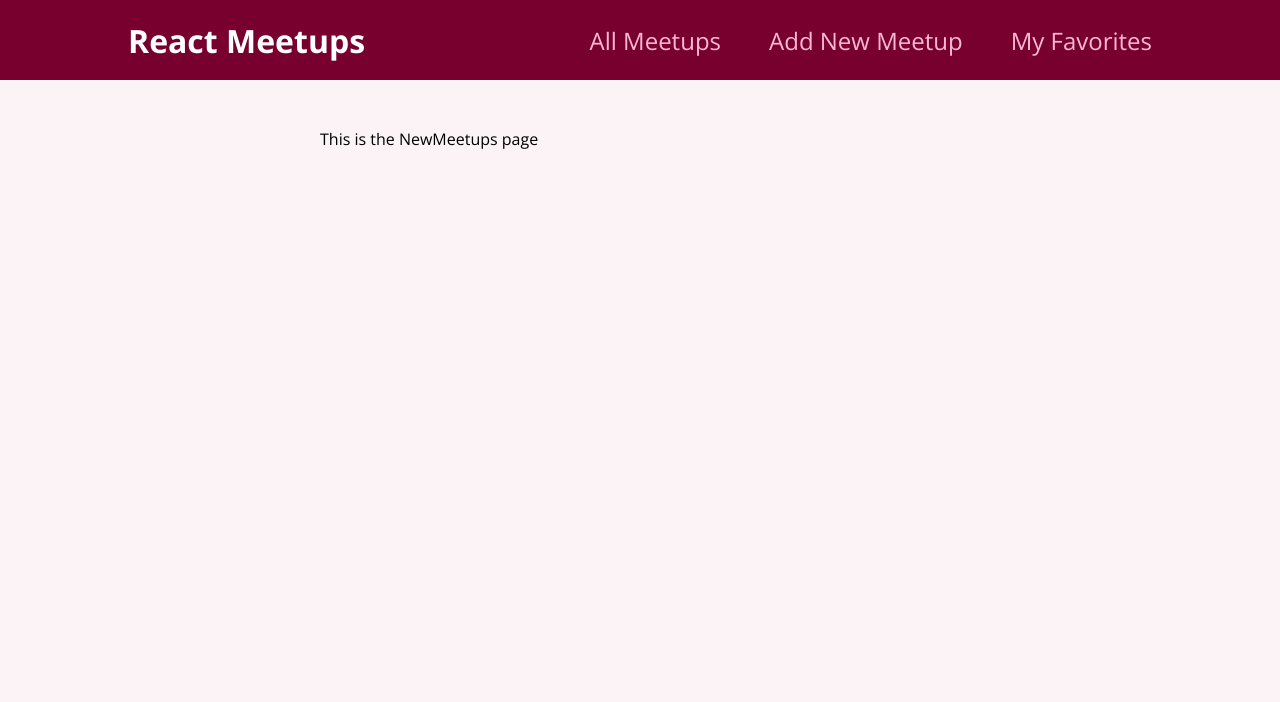
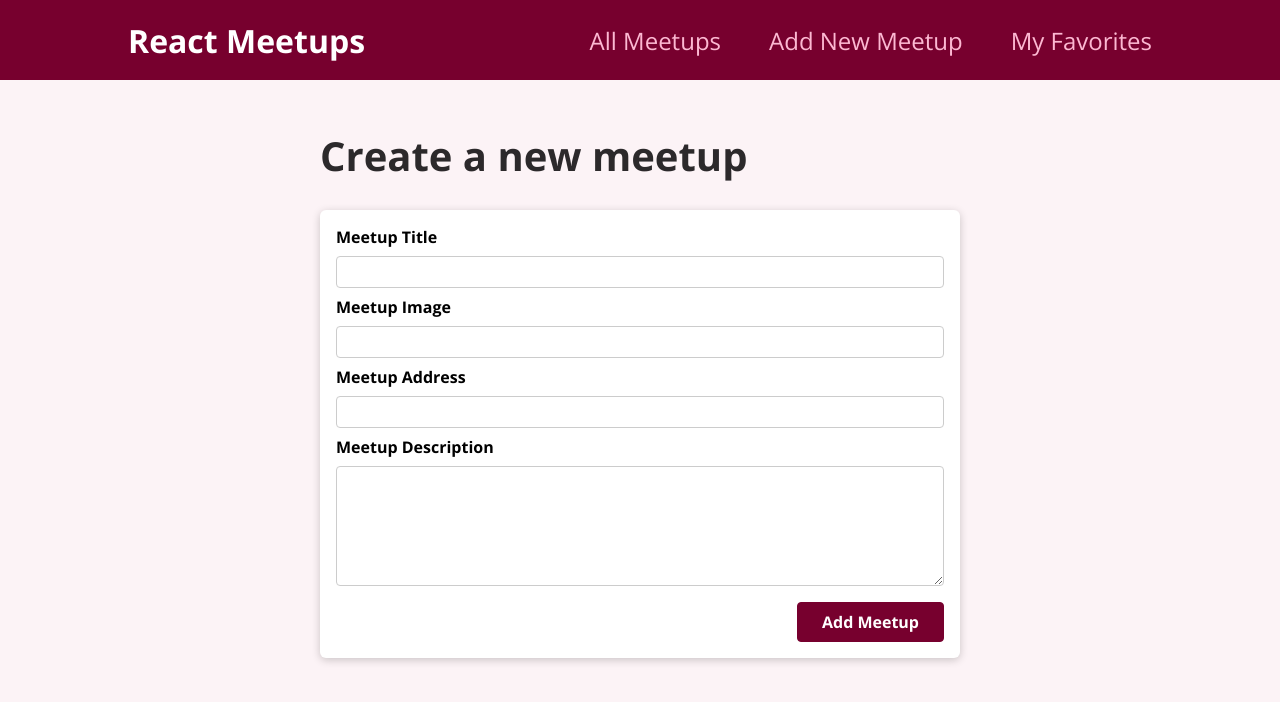
Before and after one commit to daklo91/react-route-practice-daklo, a React (Create React App) app: page /new-meetup in a window 1280 px wide. Shown: the top 702 px of the page. Built offline with nearby package versions, Linux system fonts and the light colour scheme.

Commit message:
Add fetch post

```diff
--- a/src/pages/NewMeetups.js
+++ b/src/pages/NewMeetups.js
@@ -1,5 +1,29 @@
+import { useHistory } from "react-router";
+
+import NewMeetupForm from "../components/meetups/NewMeetupForm";
+
 function NewMeetupsPage() {
-  return <div>This is the NewMeetups page</div>;
+  const history = useHistory();
+
+  function postNewMeetup(meetupData) {
+    fetch(
+      "https://react-tutorial-course-default-rtdb.firebaseio.com/meetups.json",
+      {
+        method: "POST",
+        body: JSON.stringify(meetupData),
+        headers: { "Content-Type": "application/json" },
+      }
+    ).then(() => {
+      history.replace("/");
+    });
+  }
+
+  return (
+    <div>
+      <h1>Create a new meetup</h1>
+      <NewMeetupForm postNewMeetup={postNewMeetup} />
+    </div>
+  );
 }
 
 export default NewMeetupsPage;
```
